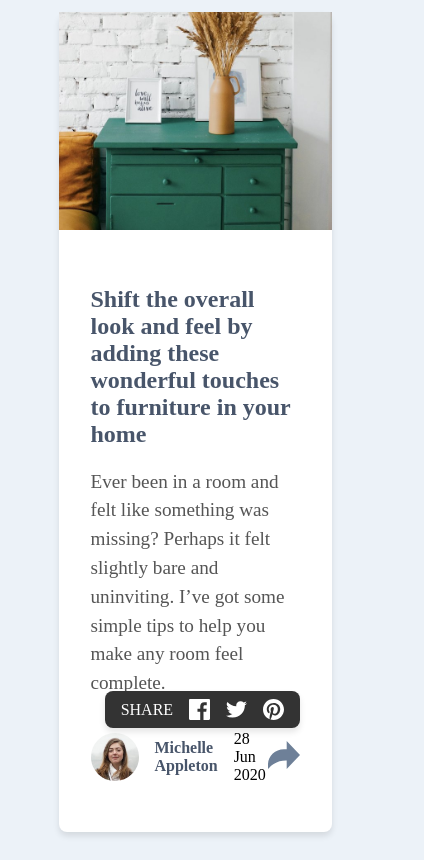
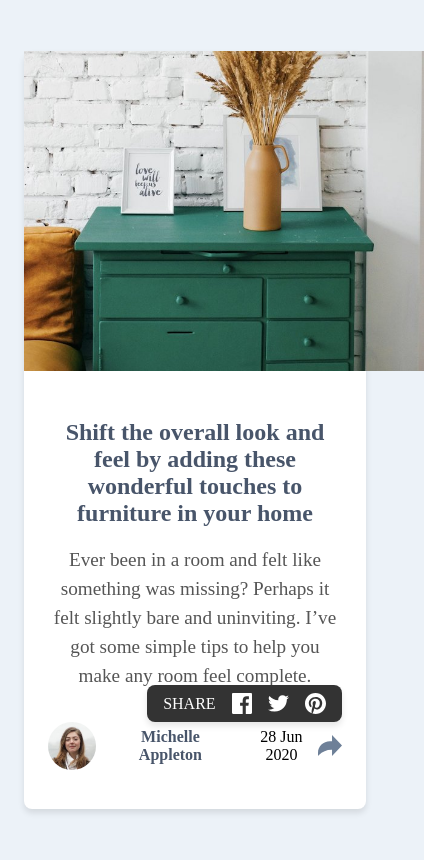
Before and after one commit to ramiadi/Article-preview-component-project, a plain HTML site: page index.html in a window 390 px wide. Shown: the whole page, 424 px wide, since content can reach past the window. Drawn offline with Linux system fonts and the light colour scheme.

Commit message:
Update style.css

```diff
--- a/stylesheet/style.css
+++ b/stylesheet/style.css
@@ -1,43 +1,65 @@
 body {
-  margin: 0;
-  padding: 0;
-  height: 100vh;
   display: flex;
   align-items: center;
   justify-content: center;
+  height: 100vh;
   background-color: hsl(210, 46%, 95%);
 }
 
+@media only screen and (max-width: 500px) {
+  .box {
+    padding: 1rem !important;
+  }
+  .share {
+    display: flex !important;
+    justify-content: flex-end !important;
+  }
+  .share__image {
+    width: 1.5rem !important;
+  }
+}
+
 @media only screen and (max-width: 900px) {
-  body {
-    height: 100dvh !important;
-  }
-
   .container {
-    display: flex !important;
-    flex-direction: column !important;
+    grid-template-columns: 1fr !important;
+    grid-template-rows: auto auto !important;
   }
 
   .container__image {
     min-width: 100% !important;
+    height: auto !important;
+  }
+
+  .box {
+    padding: 1.5rem !important;
+    text-align: center !important;
+  }
+
+  .avatar {
+    grid-template-columns: auto 1fr !important;
   }
 }
 
 .container {
-  display: flex;
-  max-width: 70%;
+  display: grid;
+  grid-template-columns: auto 1fr;
+  grid-template-rows: 1fr;
+  margin: 1rem;
   border-radius: 8px;
   background-color: white;
   box-shadow: 0 4px 6px rgba(0, 0, 0, 0.1);
 }
 
 .container__image {
-  width: 100%;
   max-width: 25rem;
+  height: 100%;
+  object-fit: cover;
 }
 
 .box {
   padding: 2rem;
+  flex-direction: column;
+  justify-content: center;
 }
 
 .big__text {
@@ -54,9 +76,9 @@ body {
 }
 
 .avatar {
-  display: flex;
+  display: grid;
+  grid-template-columns: auto 1fr auto;
   align-items: center;
-  justify-content: space-between;
 }
 .left {
   display: flex;
@@ -71,6 +93,7 @@ body {
 }
 .share {
   cursor: pointer;
+  float: right;
 }
 .share__image {
   width: 2rem;
```
